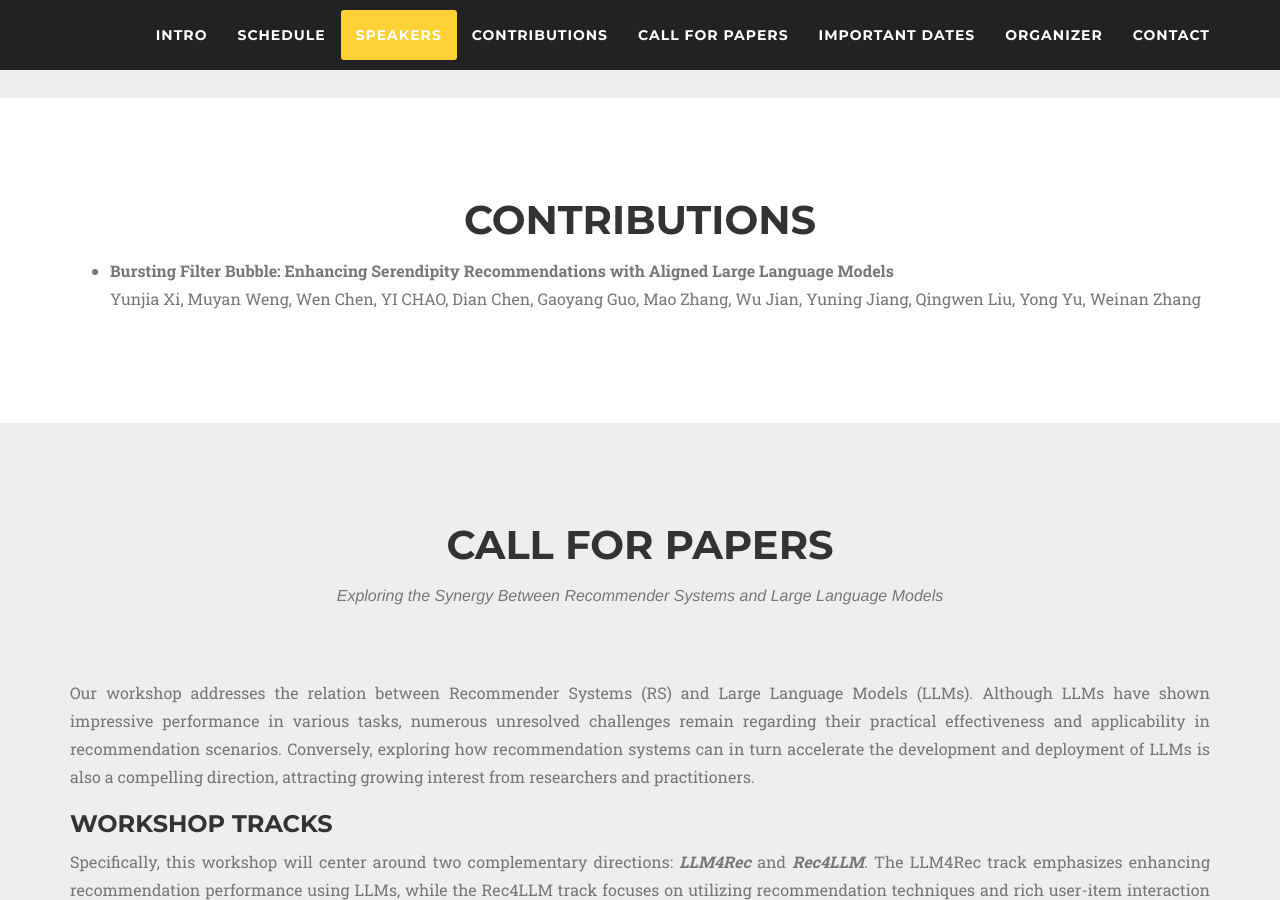
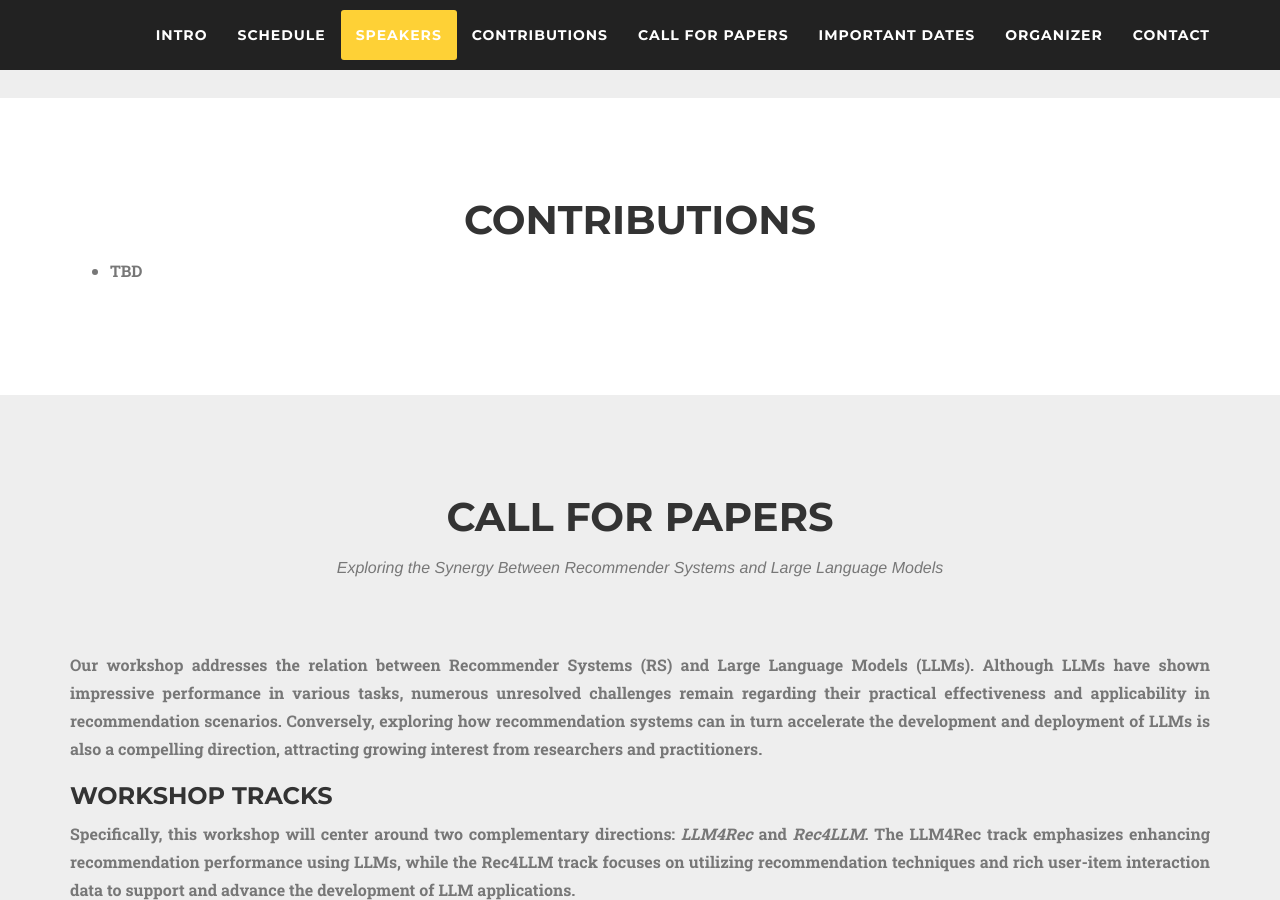
Before and after one commit to llm-rec/llm-rec.github.io, a Jekyll site: the page built from index.md, in a window 1280 px wide and 900 px high, scrolled down 3216 px. Built offline with Jekyll 4.4.1, drawn with Linux system fonts in a browser that asks for light colours; nearby versions of some CDN libraries; some web fonts are replaced.

```diff
--- a/_includes/contributions.html
+++ b/_includes/contributions.html
@@ -9,8 +9,7 @@
     <div class="row text-justify">
       <div class="col-md-12">
         <ul class="large text-muted">
-          <li><b>Bursting Filter Bubble: Enhancing Serendipity Recommendations with Aligned Large Language Models</b><br>
-              Yunjia Xi, Muyan Weng, Wen Chen, YI CHAO, Dian Chen, Gaoyang Guo, Mao Zhang, Wu Jian, Yuning Jiang, Qingwen Liu, Yong Yu, Weinan Zhang </li>
+          <li><b> TBD </li>
         </ul>
       </div>
     </div>
```
